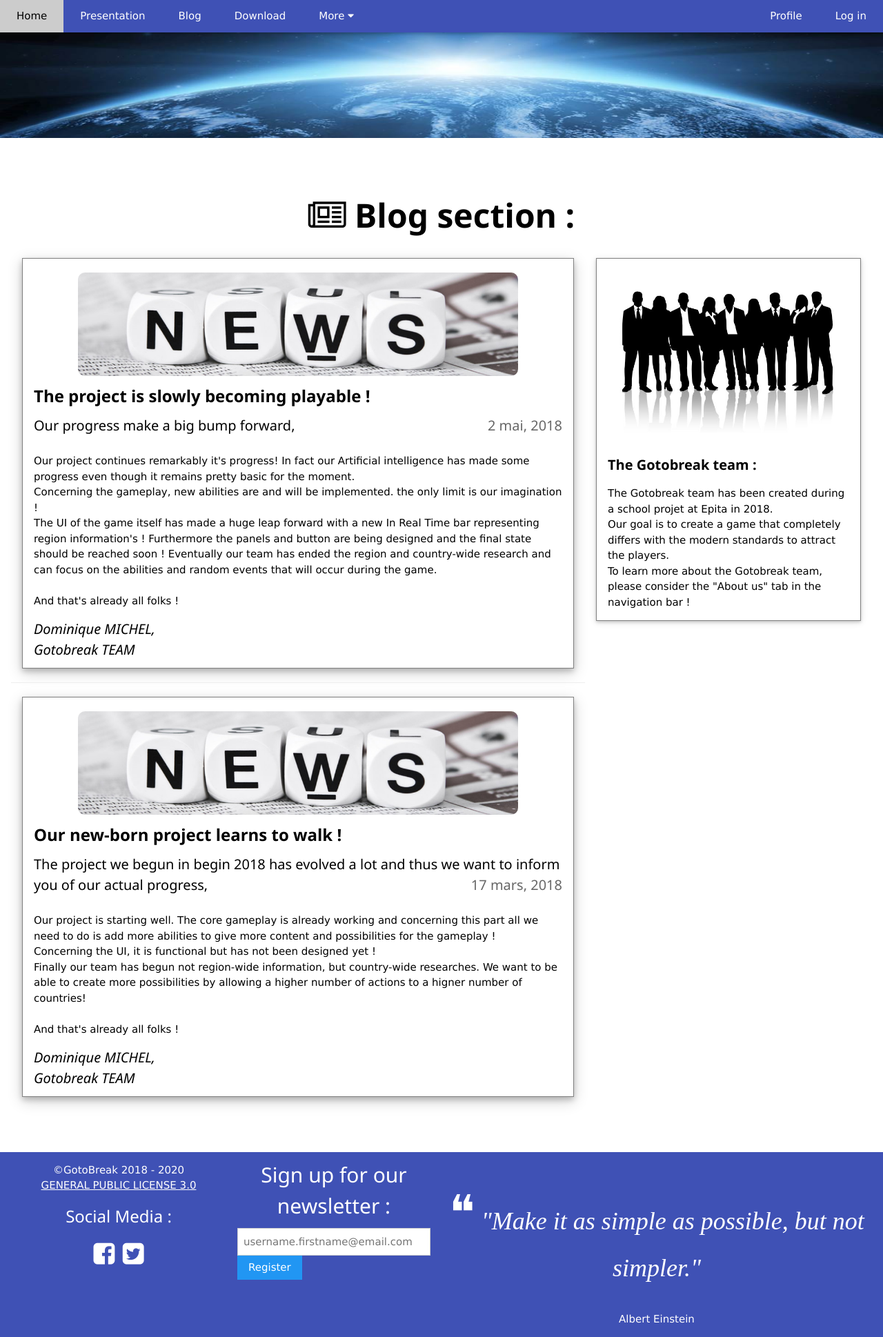
After one commit to Dominique57/Dominique57.github.io, a PHP site: page /blog.php in a window 1280 px wide. The commit adds this page. Shown: the whole page at 69% size. Run offline with PHP 8.4, Linux system fonts and the light colour scheme; some libraries are stand-ins or nearby versions.

Commit message:
Added blog section, bug fixes and new download table
Added blog section
added kenyplague music to make it avaible for download
fixedexemple.php with session
added blog button in navbar
updated presentation with new structure
fixed missing database deletion

```diff
--- a/WEBSITE/Includes/Exemple.php
+++ b/WEBSITE/Includes/Exemple.php
@@ -1,3 +1,6 @@
+<?php
+include_once 'Includes/session.php';
+?>
 <!DOCTYPE html>
 <html>
 <head>
--- a/WEBSITE/Includes/Footer.php
+++ b/WEBSITE/Includes/Footer.php
@@ -28,7 +28,7 @@
                 <button class="w3-btn w3-blue w3-left" type="submit">Register</button>
             </form>
         </div>
-        <div class="w3-half w3-hide-small">
+        <div class="w3-half w3-hide-small" id="footer_quote">
             <p class="w3-xxlarge w3-serif">
                 <span style="font-size:70px">&#10077;</span>
                 <i>"Make it as simple as possible, but not simpler."</i></p>
--- a/WEBSITE/Includes/Header.php
+++ b/WEBSITE/Includes/Header.php
@@ -15,6 +15,7 @@
                 <a class="w3-bar-item w3-button w3-padding-large w3-hide-medium w3-hide-large w3-right" href="javascript:void(0)" onclick="myFunction()" title="Toggle Navigation Menu"><i class="fa fa-bars"></i></a>
                 <a href="/home.php" class="w3-bar-item w3-button w3-padding-large">Home</a>
                 <a href="/presentation.php" class="w3-bar-item w3-button w3-padding-large w3-hide-small">Presentation</a>
+                <a href="/blog.php" class="w3-bar-item w3-button w3-padding-large w3-hide-small">Blog</a>
                 <a href="/download.php" class="w3-bar-item w3-button w3-padding-large w3-hide-small">Download</a>
                 <div class="w3-dropdown-hover w3-hide-small">
                     <button class="w3-padding-large w3-button" title="More">More <i class="fa fa-caret-down"></i></button>
@@ -45,6 +46,7 @@
         <!-- Navbar on small screens -->
         <div id="navDemo" class="w3-bar-block w3-indigo w3-hide w3-hide-large w3-hide-medium w3-top" style="margin-top:46px">
             <a href="/presentation.php" class="w3-bar-item w3-button w3-padding-large">Presentation</a>
+            <a href="/blog.php" class="w3-bar-item w3-button w3-padding-large w3-hide-small">Blog</a>
             <a href="/download.php" class="w3-bar-item w3-button w3-padding-large">Download</a>
             <a href="/about.php" class="w3-bar-item w3-button w3-padding-large">About us</a>
             <a href="/contact.php" class="w3-bar-item w3-button w3-padding-large">Contact</a>
--- /dev/null
+++ b/WEBSITE/blog.php
@@ -0,0 +1,85 @@
+<?php
+include_once 'Includes/session.php';
+?>
+<!DOCTYPE html>
+<html>
+<head>
+    <?php
+    include_once 'Includes/Head.php';
+    ?>
+    <title> Error 404 - where are you even going? </title>
+</head>
+
+<body>
+    <header>
+        <?php include_once 'Includes/Header.php' ?>
+    </header>
+
+    <main class="w3-padding-64 w3-container">
+        <h1 class="w3-center w3-xxxlarge"><b><i class="fa fa-newspaper-o"></i> Blog section :</b><br></h1>
+
+        <div class="w3-row">
+            <div class="w3-col l8 s12">
+                <div class="w3-card-4 w3-margin w3-white" style="border: 1px gray solid;">
+                    <img src="/img/news_logo.jpg" alt="BREAKING NEWS" style="margin-top: 20px;border-radius: 10px;width:80%; margin-left: 10%; margin-right: 10%; max-height: 150px; max-width: 900px;">
+                    <div class="w3-container">
+                        <h3><b>The project is slowly becoming playable !</b></h3>
+                        <h4>Our progress make a big bump forward, <span class="w3-opacity w3-right">2 mai, 2018</span></h4>
+                    </div>
+                    <div class="w3-container">
+                        <p>
+                            Our project continues remarkably it's progress! In fact our Artificial intelligence has made some progress even though it remains pretty basic for the moment. <br>
+                            Concerning the gameplay, new abilities are and will be implemented. the only limit is our imagination ! <br>
+                            The UI of the game itself has made a huge leap forward with a new In Real Time bar representing region information's ! Furthermore the panels and button are being designed and the final state should be reached soon !
+                            Eventually our team has ended the region and country-wide research and can focus on the abilities and random events that will occur during the game. <br>
+                            <br>
+                            And that's already all folks !<br>
+                        </p>
+                        <h4><i> Dominique MICHEL,<br>Gotobreak TEAM</i></h4>
+                    </div>
+                </div>
+                <hr>
+
+                <!-- Blog entry -->
+                <div class="w3-card-4 w3-margin w3-white" style="border: 1px gray solid;">
+                    <img src="/img/news_logo.jpg" alt="BREAKING NEWS" style="margin-top: 20px; ;border-radius: 10px;width:80%; margin-left: 10%; margin-right: 10%; max-height: 150px; max-width: 900px;">
+                    <div class="w3-container">
+                        <h3><b>Our new-born project learns to walk !</b></h3>
+                        <h4>The project we begun in begin 2018 has evolved a lot and thus we want to inform you of our actual progress, <span class="w3-opacity w3-right">17 mars, 2018</span></h4>
+                    </div>
+                    <div class="w3-container">
+                        <p>
+                            Our project is starting well. The core gameplay is already working and concerning this part all we need to do is add more abilities to give more content and possibilities for the gameplay ! <br>
+                            Concerning the UI, it is functional but has not been designed yet !<br>
+                            Finally our team has begun not region-wide information, but country-wide researches. We want to be able to create more possibilities by allowing a higher number of actions to a higner number of countries! <br>
+                            <br>
+                            And that's already all folks !<br>
+                        </p>
+                        <h4><i> Dominique MICHEL,<br>Gotobreak TEAM</i></h4>
+                    </div>
+                </div>
+                <!-- END BLOG ENTRIES -->
+            </div>
+
+            <!-- Introduction menu -->
+            <div class="w3-col l4 ">
+                <!-- About Card -->
+                <div class="w3-card w3-margin w3-margin-top" style="border: 1px gray solid;">
+                    <img src="/img/team.jpg" class="w3-margin" style="width: 90%; max-width: 1000px; max-height: 400px;">
+                    <div class="w3-container w3-white">
+                        <h4><b>The Gotobreak team :</b></h4>
+                        <p>The Gotobreak team has been created during a school projet at Epita in 2018. <br>
+                        Our goal is to create a game that completely differs with the modern standards to attract the players. <br>
+                        To learn more about the Gotobreak team, please consider the "About us" tab in the navigation bar !</p>
+                    </div>
+                </div>
+            </div>
+        </div>
+    </main>
+
+    <footer>
+        <?php include_once 'Includes/Footer.php'  ?>
+    </footer>
+</body>
+
+</html>
--- a/WEBSITE/profile.php
+++ b/WEBSITE/profile.php
@@ -30,7 +30,7 @@ include_once 'Includes/session.php';
     else
         $power = -1;
 
-    $bdd = Database();
+    $bdd = Database($database);
     try {
         $req = $bdd->prepare("SELECT * FROM informations WHERE id=?");
         $req->execute(array($id));
```
Also changed, not shown: WEBSITE/download.php (+21 -0 lines), WEBSITE/presentation.php (+31 -5 lines), WEBSITE/img/news_logo.jpg (added), 1 other file.
